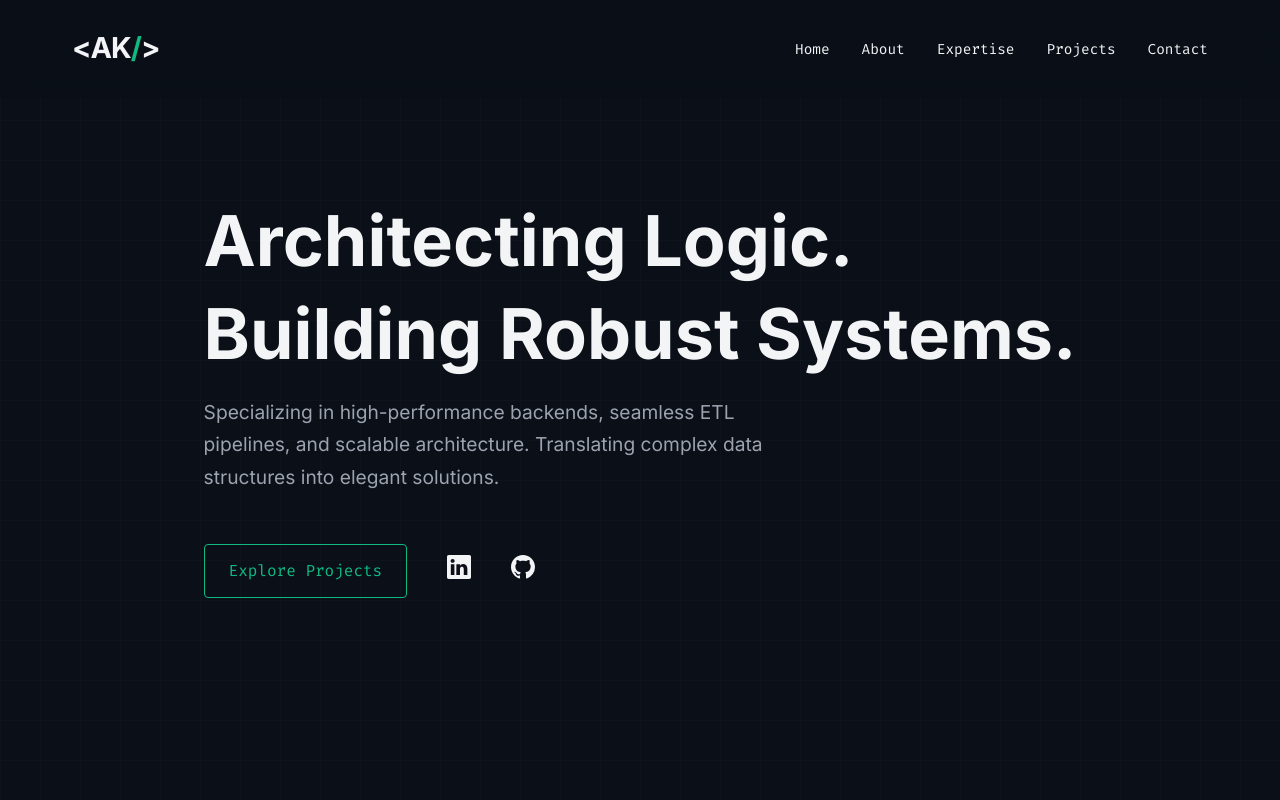
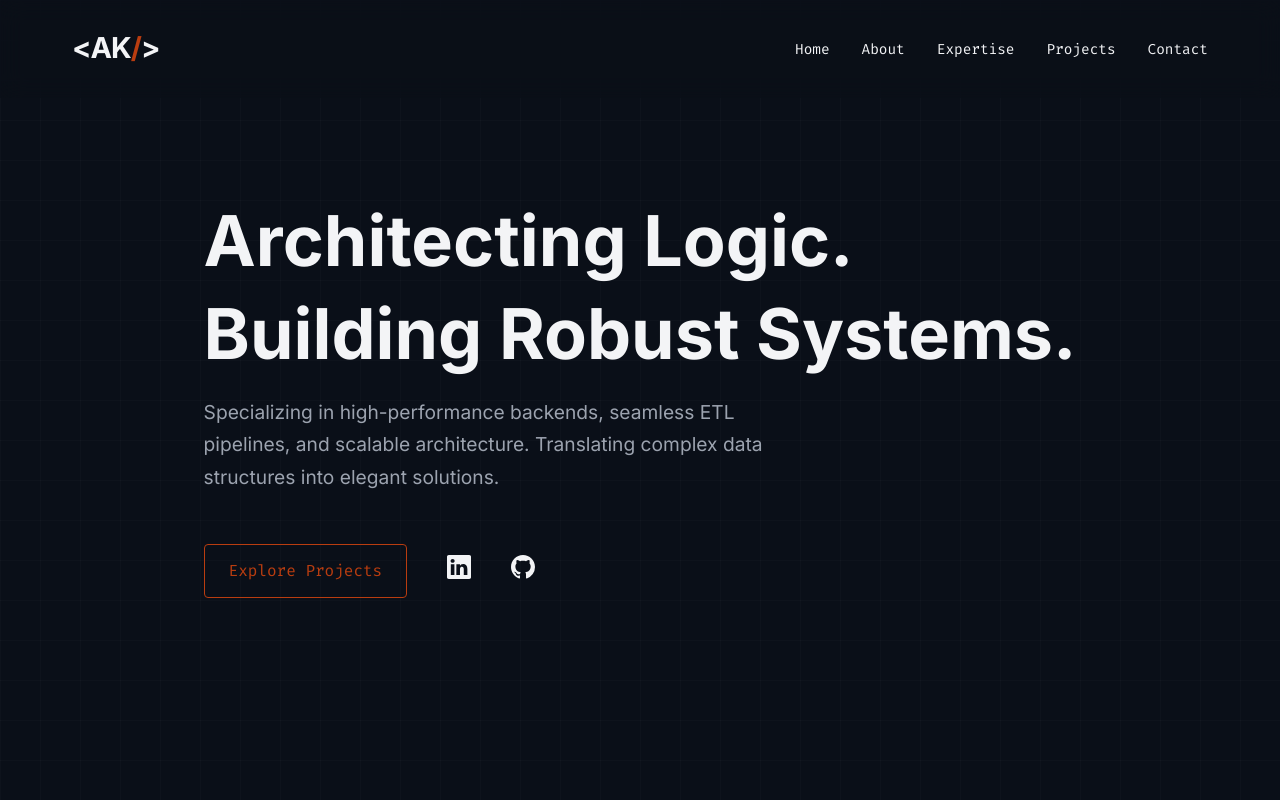
Before and after one commit to avnk-342/portfolio, a React (Vite) app in the folder vite-client/: page / in a window 1280 px wide. Shown: the top 800 px of the page. Built offline with nearby package versions, Linux system fonts and the light colour scheme; no server answers; the database is empty.

Commit message:
made changes to color scheme for better visibility

```diff
--- a/vite-client/src/index.css
+++ b/vite-client/src/index.css
@@ -3,8 +3,8 @@
 :root {
   --bg-dark: #0a0f18;
   --bg-surface: #111827;
-  --primary: #10b981; /* Tech Green */
-  --primary-glow: rgba(16, 185, 129, 0.2);
+  --primary: #b93d10; /* Tech Green */
+  --primary-glow: rgba(185, 72, 16, 0.2);
   --text-bright: #f3f4f6;
   --text-dim: #9ca3af;
   --border-color: rgba(255, 255, 255, 0.08);
```
